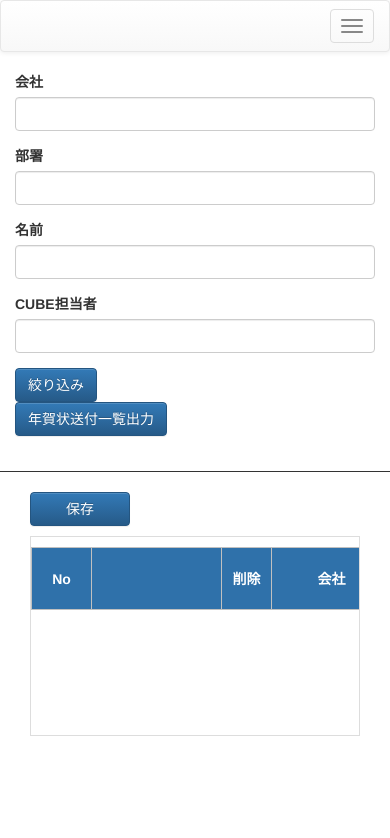
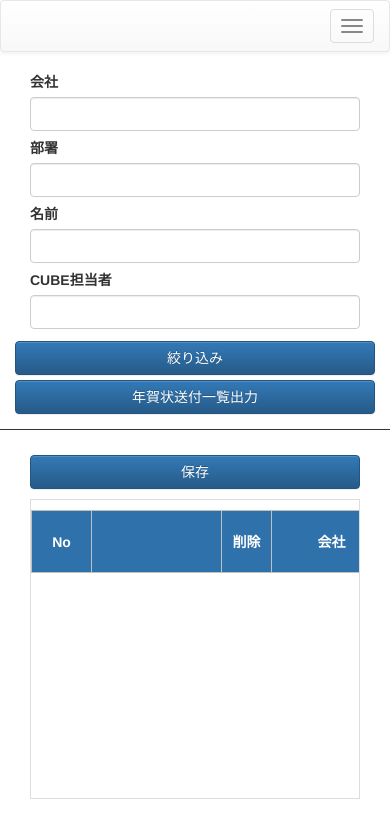
Before and after one commit to VuongVu/Node_Angular, an Angular app: page /customer-list in a window 390 px wide. Shown: the top 838 px of the page. Built offline with nearby package versions, Linux system fonts and the light colour scheme.

Commit message:
fix css for customer-list

```diff
--- a/src/app/customers/customer-list/customer-list.component.css
+++ b/src/app/customers/customer-list/customer-list.component.css
@@ -1,3 +1,15 @@
+@media screen and (max-width: 767px) {
+  .btn {
+    display: block;
+    width: 100% !important;
+    margin-top: 5px;
+  }
+}
+
+.form-group {
+  margin-bottom: 7px;
+}
+
 .form-group>.control-label {
   text-align: left !important;
 }
--- a/src/app/customers/customer-list/customer-list.component.html
+++ b/src/app/customers/customer-list/customer-list.component.html
@@ -1,28 +1,32 @@
 <div class="container">
   <!-- SEARCH CONDITIONS FORM START -->
   <form class="form-horizontal" [formGroup]="customerForm" (ngSubmit)="searchCustomers(customerForm.value)">
+    <div class="col-sm-6">
       <div class="form-group">
-      <label class="control-label col-sm-2" for="kaisha">会社</label>
-      <div class="col-sm-4">
+        <label class="control-label col-sm-3" for="kaisha">会社</label>
+        <div class="col-sm-7">
           <input type="text" class="form-control" id="kaisha" formControlName="kaisha">
         </div>
       </div>
       <div class="form-group">
-      <label class="control-label col-sm-2" for="busho">部署</label>
-      <div class="col-sm-4">
+        <label class="control-label col-sm-3" for="busho">部署</label>
+        <div class="col-sm-7">
           <input type="text" class="form-control" id="busho" formControlName="busho">
         </div>
       </div>
+    </div>
+    <div class="col-sm-6">
       <div class="form-group">
-      <label class="control-label col-sm-2" for="namae">名前</label>
-      <div class="col-sm-4">
+        <label class="control-label col-sm-3" for="namae">名前</label>
+        <div class="col-sm-7">
           <input type="text" class="form-control" id="namae" formControlName="namae">
         </div>
       </div>
       <div class="form-group">
-      <label class="control-label col-sm-2" for="cube_tantousha">CUBE担当者</label>
-      <div class="col-sm-4">
+        <label class="control-label col-sm-3" for="cube_tantousha">CUBE担当者</label>
+        <div class="col-sm-7">
           <input type="text" class="form-control" id="cube_tantousha">
+        </div>
       </div>
     </div>
     <div class="form-group">
@@ -37,17 +41,15 @@
   <!-- SEARCH CONDITIONS FORM END -->
 </div>
 
-<hr style="height:1px; border:none; color:#333; background-color:#333;" />
+<hr style="height:1px; border:none; color:#333; background-color:#333; margin-top: 8px" />
 
 <!-- SEARCH RESULT START -->
 <div class="container-fluid">
   <div class="col-sm-1">
     <button type="submit" class="btn btn-primary" style="width: 100px">保存</button>
   </div>
-
   <div class="col-sm-12" style="margin-top: 10px">
-    <div class="table-responsive" style="height: 200px; overflow: auto">
-
+    <div class="table-responsive" style="height: 300px; overflow: auto">
       <table id="searchResult" class="table table-bordered table-hover table-condensed" cellspacing="0" width="100%">
         <thead style="text-align: center;">
           <tr>
@@ -76,9 +78,8 @@
             <th style="min-width: 50px;">井上</th>
           </tr>
         </thead>
-
         <tbody *ngIf="customers">
-          <tr *ngFor="let customer of customers" id="{{ customer.id }}; let i = index">
+          <tr *ngFor="let customer of customers; let i = index" id="{{ customer.id }}">
             <td style="position: relative">
               <div style="position: absolute;">
                 <a class="btn btn-xs btn-success btn-addrow" style="background: none; border: none; padding: 0; margin-left: -6px; margin-bottom: -52px; position: relative;">
--- a/src/app/customers/customer-list/customer-list.component.ts
+++ b/src/app/customers/customer-list/customer-list.component.ts
@@ -41,4 +41,10 @@ export class CustomerListComponent implements OnInit {
     );
   }
 
+  addTableRow() {
+    const table = document.getElementById('searchResult');
+    const row = table.insertRow(0);
+
+  }
+
 }
```
Lines whose indentation alone changed are shown as unchanged.
